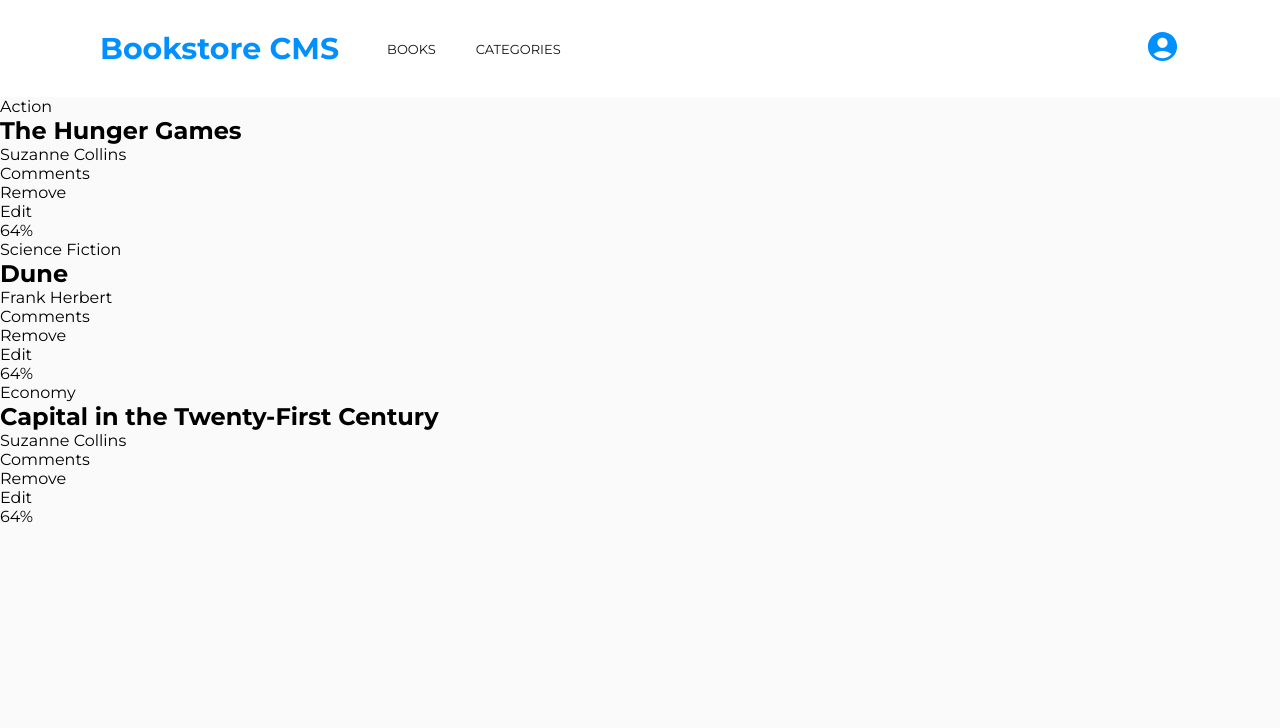
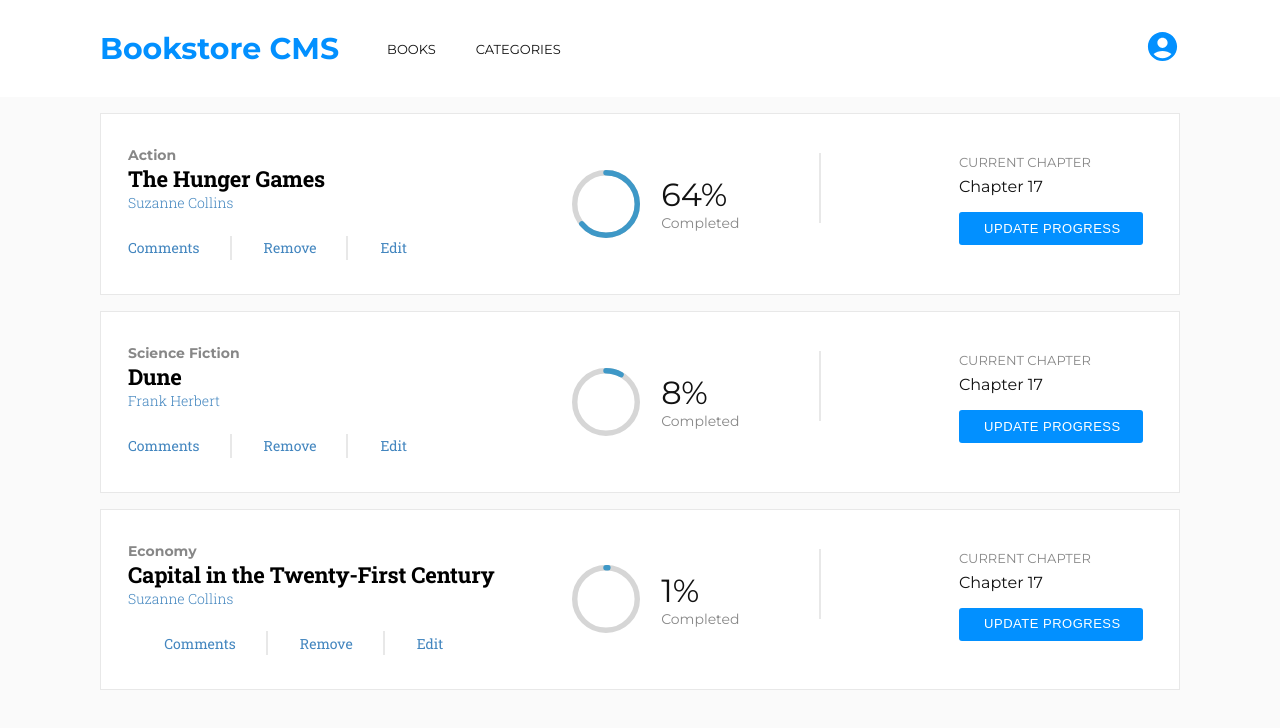
Before and after one commit to darikmohammed/Bookstore, a React (Create React App) app: page / in a window 1280 px wide. Shown: the top 728 px of the page. Built offline with nearby package versions, Linux system fonts and the light colour scheme.

Commit message:
Finish styling book component

```diff
--- a/package.json
+++ b/package.json
@@ -12,6 +12,7 @@
     "@testing-library/user-event": "^13.5.0",
     "prop-types": "^15.8.1",
     "react": "^18.2.0",
+    "react-circular-progressbar": "^2.1.0",
     "react-dom": "^18.2.0",
     "react-router-dom": "^6.3.0",
     "react-scripts": "5.0.1",
--- a/src/Components/Book.js
+++ b/src/Components/Book.js
@@ -1,7 +1,12 @@
 import React from 'react';
 import PropTypes from 'prop-types';
+import { CircularProgressbar } from 'react-circular-progressbar';
+import 'react-circular-progressbar/dist/styles.css';
+import './Styles/Book.css';
 
-function Book({ Autor, Title, Category }) {
+function Book({
+  Autor, Title, Category, progress,
+}) {
   return (
     <div className="book-card">
       <div className="book-content">
@@ -11,13 +16,33 @@ function Book({ Autor, Title, Category }) {
           <p className="book-autor">{Autor}</p>
           <ul>
             <li>Comments</li>
+            <li><div className="line" /></li>
             <li>Remove</li>
+            <li><div className="line" /></li>
             <li>Edit</li>
           </ul>
         </div>
-
         <div className="right-content">
-          <div className="status">64%</div>
+          <div className="progess">
+            <div className="circular-progress">
+              <CircularProgressbar value={progress} />
+            </div>
+            <div className="status">
+              <p className="status-progress">
+                {progress}
+                %
+              </p>
+              <p className="status-complete">Completed</p>
+            </div>
+          </div>
+          <div className="line2" />
+          <div className="chapter">
+            <p className="current">CURRENT CHAPTER</p>
+            <p className="chapter-number">Chapter 17</p>
+            <button className="btn-chapter" type="button">
+              UPDATE PROGRESS
+            </button>
+          </div>
         </div>
       </div>
     </div>
@@ -30,4 +55,5 @@ Book.propTypes = {
   Autor: PropTypes.string.isRequired,
   Title: PropTypes.string.isRequired,
   Category: PropTypes.string.isRequired,
+  progress: PropTypes.string.isRequired,
 };
--- /dev/null
+++ b/src/Components/Styles/Book.css
@@ -0,0 +1,127 @@
+.book-card {
+  background-color: #fff;
+  margin: 1rem 6.25rem;
+  padding: 2rem 1.688rem;
+  border: solid 1px #e8e8e8;
+}
+
+ul {
+  list-style: none;
+}
+
+.line {
+  width: 0.125rem;
+  height: 1.5rem;
+  margin: 0 1.063rem 0 0.938rem;
+  background-color: #e8e8e8;
+}
+
+.line2 {
+  width: 0.125rem;
+  height: 4.375rem;
+  background-color: #e8e8e8;
+}
+
+.book-card .book-content {
+  display: flex;
+  justify-content: space-between;
+  align-items: center;
+}
+
+.book-content .left-content {
+  display: flex;
+  flex-direction: column;
+}
+
+.book-content .left-content ul {
+  display: flex;
+  margin-top: 1.3rem;
+  align-items: center;
+  justify-content: center;
+}
+
+.book-content .left-content ul li {
+  color: #4386bf;
+  font-family: 'Roboto Slab', 'Montserrat', serif;
+  font-size: 0.875rem;
+  margin: 0.188rem 0.938rem 0.125rem 0;
+}
+
+.right-content {
+  display: flex;
+  justify-content: space-between;
+  gap: 4.95rem;
+}
+
+.right-content .progess {
+  display: flex;
+  align-items: center;
+  gap: 1.3rem;
+}
+.right-content .circular-progress {
+  width: 4.25rem;
+  height: 4.25rem;
+}
+
+.book-category {
+  font-size: 0.875rem;
+  font-weight: bold;
+  color: #121212;
+  opacity: 0.5;
+}
+
+.book-Title {
+  font-family: 'Roboto Slab', 'Montserrat', serif;
+  font-size: 1.375rem;
+  font-weight: bold;
+  letter-spacing: -0.2px;
+}
+
+.book-autor {
+  font-family: 'Roboto Slab', 'Montserrat', serif;
+  font-size: 0.875rem;
+  font-weight: 300;
+  color: #4386bf;
+}
+
+.status {
+  display: flex;
+  flex-direction: column;
+}
+
+.status .status-progress {
+  font-size: 2rem;
+  color: #121212;
+}
+
+.status .status-complete {
+  opacity: 0.5;
+  color: #121212;
+  font-size: 0.875rem;
+}
+
+.chapter .current {
+  color: #121212;
+  opacity: 0.5;
+  font-size: 0.813rem;
+  margin: 0.063rem 3.625rem 0 3.688rem;
+}
+
+.chapter .chapter-number {
+  margin: 0.438rem 6.813rem 0.25rem 3.688rem;
+  font-size: 1rem;
+  color: #121212;
+}
+
+.chapter .btn-chapter {
+  width: 11.5rem;
+  height: 2.063rem;
+  margin: 0.75rem 0 0.563rem 3.688rem;
+  padding: 0.438rem 1.188rem 0.5rem 1.375rem;
+  border-radius: 3px;
+  background-color: #0290ff;
+  color: #fff;
+  font-size: 0.813rem;
+  letter-spacing: 0.5px;
+  border: none;
+}
--- a/src/Routes/Books.js
+++ b/src/Routes/Books.js
@@ -8,16 +8,19 @@ function Books() {
       Author: 'Suzanne Collins',
       Title: 'The Hunger Games',
       Category: 'Action',
+      progress: '64',
     },
     {
       Author: 'Frank Herbert',
       Title: 'Dune',
       Category: 'Science Fiction',
+      progress: '8',
     },
     {
       Author: 'Suzanne Collins',
       Title: 'Capital in the Twenty-First Century',
       Category: 'Economy',
+      progress: '1',
     },
   ]);
   return (
@@ -29,6 +32,7 @@ function Books() {
           Autor={book.Author}
           Title={book.Title}
           Category={book.Category}
+          progress={book.progress}
         />
       ))}
     </div>
--- a/src/index.css
+++ b/src/index.css
@@ -1,4 +1,4 @@
-@import url('https://fonts.googleapis.com/css2?family=Montserrat:wght@300;400;700&display=swap');
+@import url('https://fonts.googleapis.com/css2?family=Montserrat:wght@300;400;700&family=Roboto+Slab:wght@300;400;700&display=swap');
 * {
   margin: 0;
   padding: 0;
```
Also changed, not shown: 1 other file (tests, documents, lock files or other folders).
